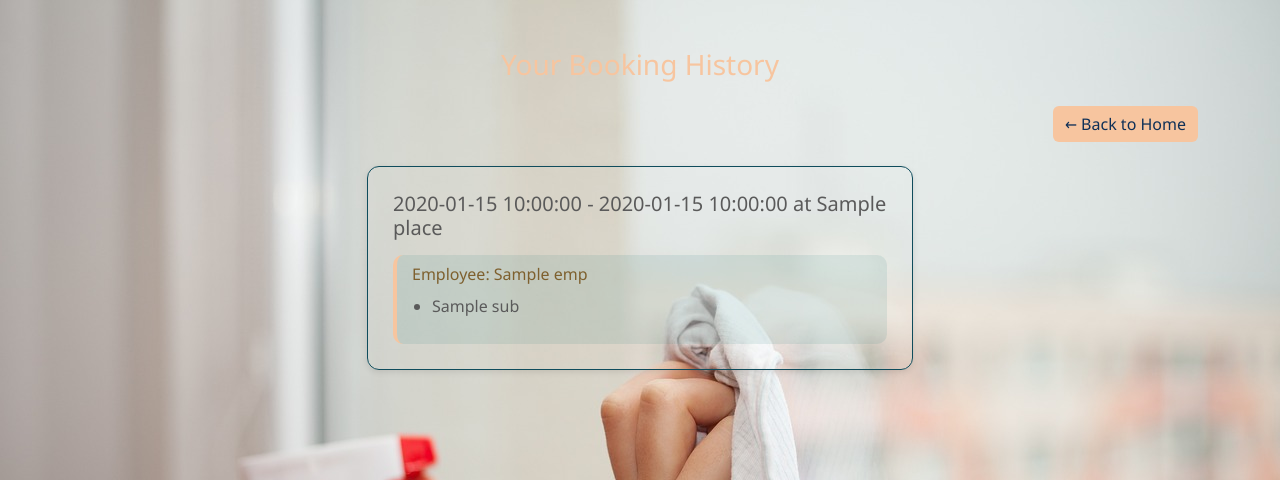
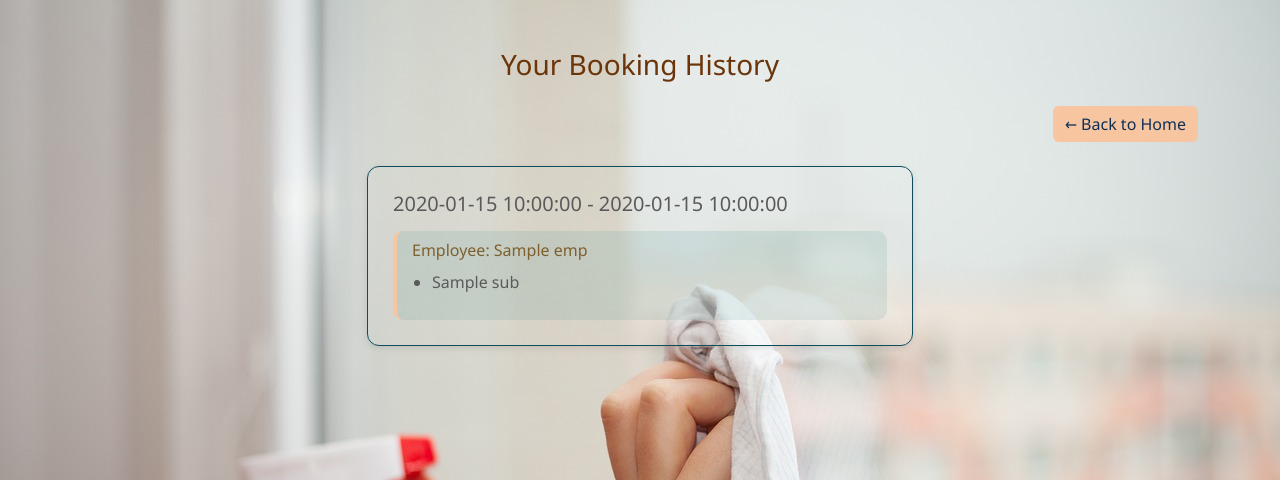
Before and after one commit to azhagi1/Urban_Cleaning_Project, a Flask app: template templates/history.html in a window 1280 px wide. Shown: the top 480 px of the page. Run offline with Flask 3, Linux system fonts and the light colour scheme; the template is opened without the code that fills it: most values are stand-ins (such as "Sample title", 1, 10 or a date in 2020).

Commit message:
Modified color in history page

```diff
--- a/templates/history.html
+++ b/templates/history.html
@@ -52,7 +52,7 @@
 }
 
     h3 {
-      color: #f7c59f;
+      color: #6b3409;
     }
 
     .history-card:hover {
@@ -112,7 +112,7 @@
     <div class="row justify-content-center">
       <div class="col-md-6">
         <div class="history-card">
-          <h5>{{ entry.date }} - {{ entry.time_slot }} at {{ entry.place }}</h5>
+          <h5>{{ entry.date }} - {{ entry.time_slot }}</h5>
           {% for emp, subservices in entry.employee_tasks.items() %}
             <div class="employee-block">
               <h6>Employee: {{ emp }}</h6>
```
